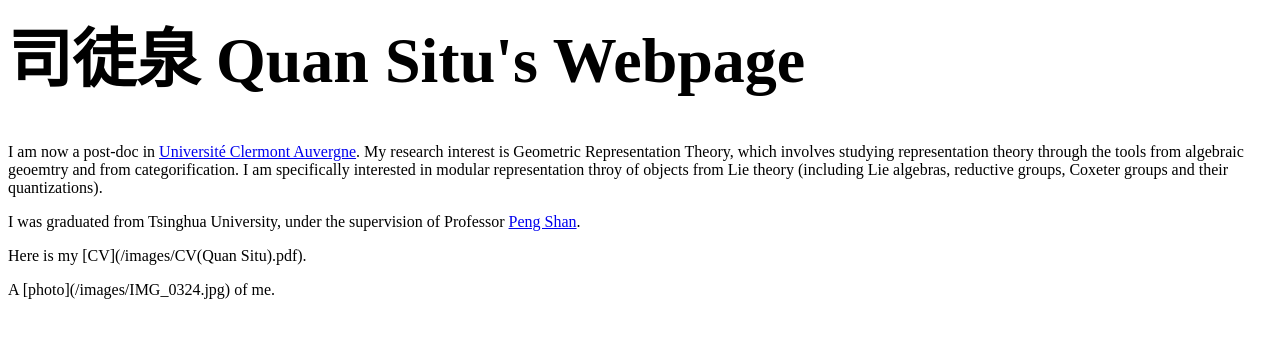
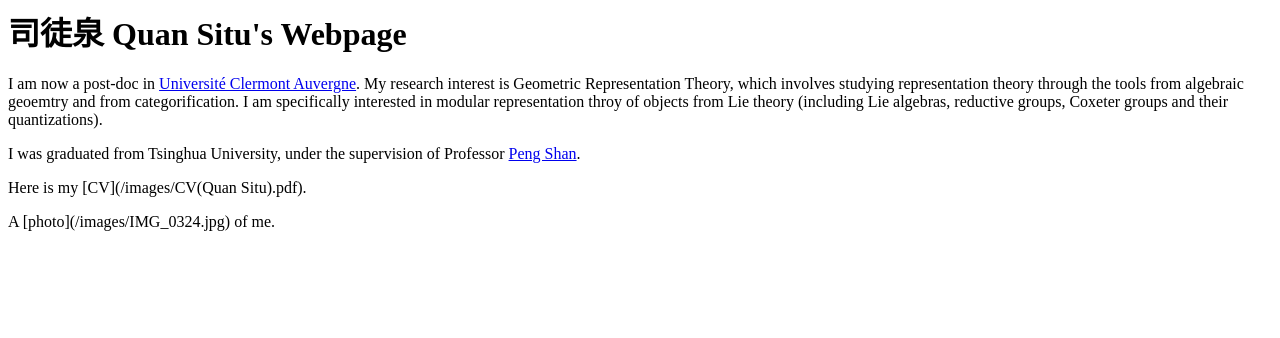
Before and after one commit to quansitu/quansitu.github.io, a plain HTML site: page index.html in a window 1280 px wide. Drawn offline with Linux system fonts and the light colour scheme.

Commit message:
Update index.html

```diff
--- a/index.html
+++ b/index.html
@@ -1,5 +1,5 @@
 <p>
-  <h1 style="font-size: 4rem">司徒泉 Quan Situ's Webpage</h1>
+  <h1 style="font-size: 2rem">司徒泉 Quan Situ's Webpage</h1>
 </p>
 
 <p>
```
